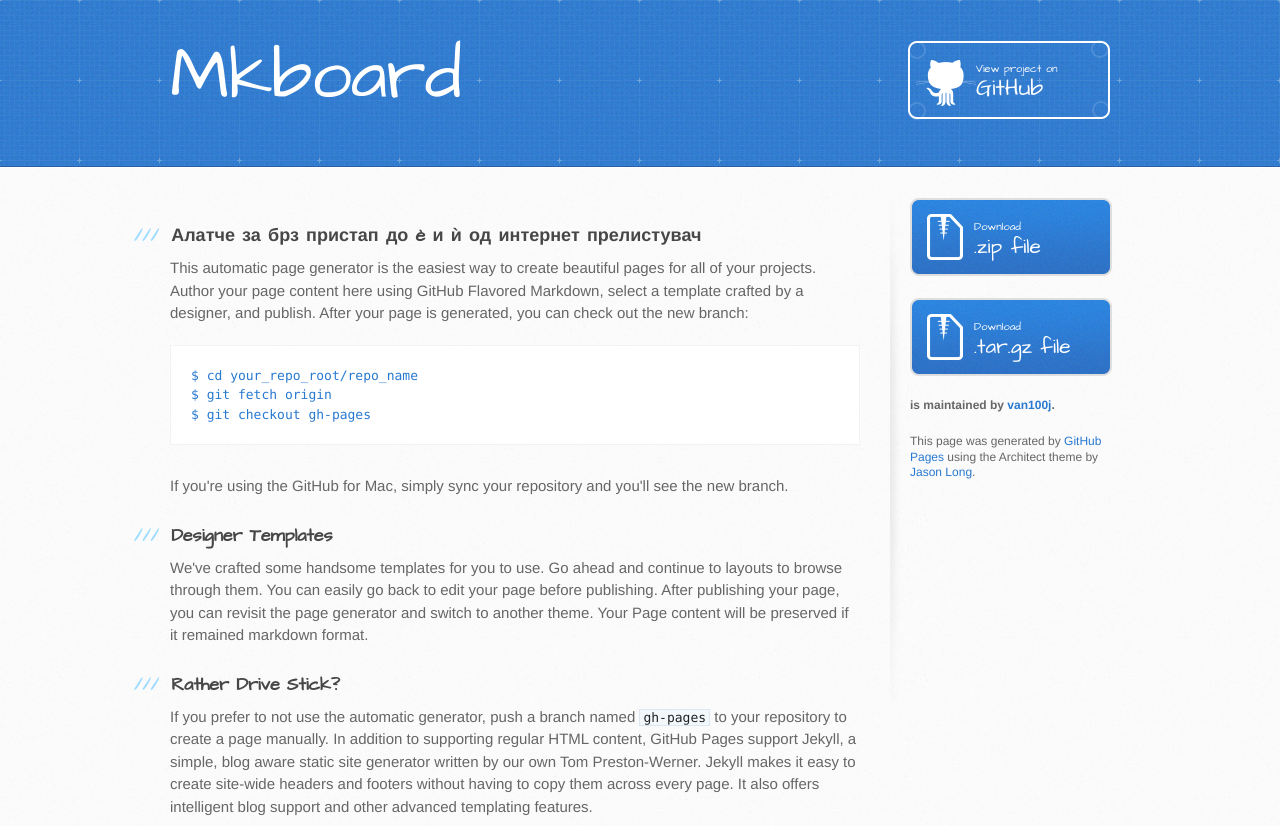
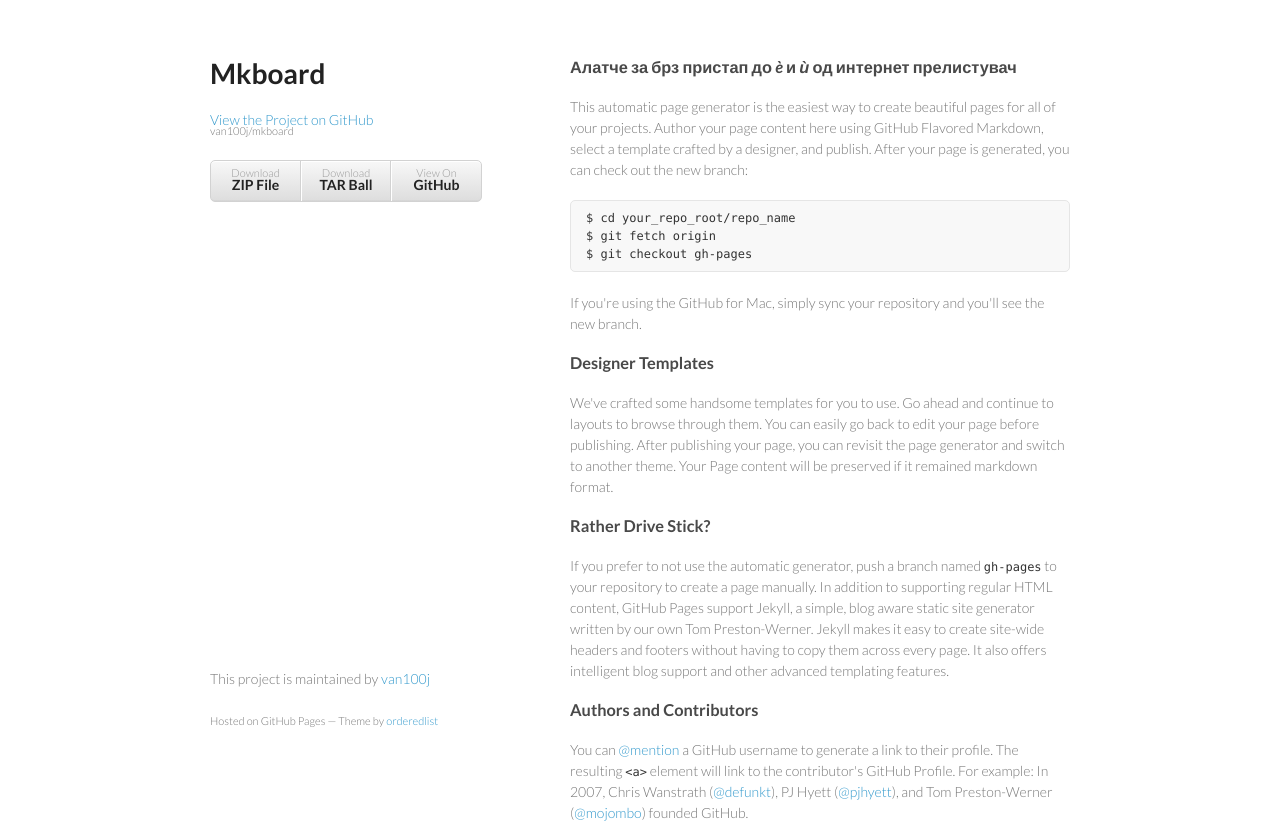
Before and after one commit to van100j/mkboard, a plain HTML site: page index.html in a window 1280 px wide. Shown: the top 826 px of the page. Drawn offline with Linux system fonts and the light colour scheme.

Commit message:
Create gh-pages branch via GitHub

```diff
--- a/index.html
+++ b/index.html
@@ -1,34 +1,34 @@
-<!DOCTYPE html>
+<!doctype html>
 <html>
   <head>
-    <meta charset='utf-8'>
+    <meta charset="utf-8">
     <meta http-equiv="X-UA-Compatible" content="chrome=1">
-    <meta name="viewport" content="width=device-width, initial-scale=1, maximum-scale=1">
-    <link href='https://fonts.googleapis.com/css?family=Architects+Daughter' rel='stylesheet' type='text/css'>
-    <link rel="stylesheet" type="text/css" href="stylesheets/stylesheet.css" media="screen" />
-    <link rel="stylesheet" type="text/css" href="stylesheets/pygment_trac.css" media="screen" />
-    <link rel="stylesheet" type="text/css" href="stylesheets/print.css" media="print" />
+    <title>Mkboard by van100j</title>
 
+    <link rel="stylesheet" href="stylesheets/styles.css">
+    <link rel="stylesheet" href="stylesheets/pygment_trac.css">
+    <meta name="viewport" content="width=device-width, initial-scale=1, user-scalable=no">
     <!--[if lt IE 9]>
     <script src="//html5shiv.googlecode.com/svn/trunk/html5.js"></script>
     <![endif]-->
+  </head>
+  <body>
+    <div class="wrapper">
+      <header>
+        <h1>Mkboard</h1>
+        <p></p>
 
-    <title>Mkboard by van100j</title>
-  </head>
+        <p class="view"><a href="https://github.com/van100j/mkboard">View the Project on GitHub <small>van100j/mkboard</small></a></p>
 
-  <body>
-    <header>
-      <div class="inner">
-        <h1>Mkboard</h1>
-        <h2></h2>
-        <a href="https://github.com/van100j/mkboard" class="button"><small>View project on</small>GitHub</a>
-      </div>
-    </header>
 
-    <div id="content-wrapper">
-      <div class="inner clearfix">
-        <section id="main-content">
-          <h3>
+        <ul>
+          <li><a href="https://github.com/van100j/mkboard/zipball/master">Download <strong>ZIP File</strong></a></li>
+          <li><a href="https://github.com/van100j/mkboard/tarball/master">Download <strong>TAR Ball</strong></a></li>
+          <li><a href="https://github.com/van100j/mkboard">View On <strong>GitHub</strong></a></li>
+        </ul>
+      </header>
+      <section>
+        <h3>
 <a name="%D0%90%D0%BB%D0%B0%D1%82%D1%87%D0%B5-%D0%B7%D0%B0-%D0%B1%D1%80%D0%B7-%D0%BF%D1%80%D0%B8%D1%81%D1%82%D0%B0%D0%BF-%D0%B4%D0%BE-%C3%A8-%D0%B8-%D1%9D-%D0%BE%D0%B4-%D0%B8%D0%BD%D1%82%D0%B5%D1%80%D0%BD%D0%B5%D1%82-%D0%BF%D1%80%D0%B5%D0%BB%D0%B8%D1%81%D1%82%D1%83%D0%B2%D0%B0%D1%87" class="anchor" href="#%D0%90%D0%BB%D0%B0%D1%82%D1%87%D0%B5-%D0%B7%D0%B0-%D0%B1%D1%80%D0%B7-%D0%BF%D1%80%D0%B8%D1%81%D1%82%D0%B0%D0%BF-%D0%B4%D0%BE-%C3%A8-%D0%B8-%D1%9D-%D0%BE%D0%B4-%D0%B8%D0%BD%D1%82%D0%B5%D1%80%D0%BD%D0%B5%D1%82-%D0%BF%D1%80%D0%B5%D0%BB%D0%B8%D1%81%D1%82%D1%83%D0%B2%D0%B0%D1%87"><span class="octicon octicon-link"></span></a>Алатче за брз пристап до <em>è</em> и <em>ѝ</em> од интернет прелистувач</h3>
 
 <p>This automatic page generator is the easiest way to create beautiful pages for all of your projects. Author your page content here using GitHub Flavored Markdown, select a template crafted by a designer, and publish. After your page is generated, you can check out the new branch:</p>
@@ -59,25 +59,13 @@
 <a name="support-or-contact" class="anchor" href="#support-or-contact"><span class="octicon octicon-link"></span></a>Support or Contact</h3>
 
 <p>Having trouble with Pages? Check out the documentation at <a href="http://help.github.com/pages">http://help.github.com/pages</a> or contact <a href="mailto:support@github.com">support@github.com</a> and we’ll help you sort it out.</p>
-        </section>
-
-        <aside id="sidebar">
-          <a href="https://github.com/van100j/mkboard/zipball/master" class="button">
-            <small>Download</small>
-            .zip file
-          </a>
-          <a href="https://github.com/van100j/mkboard/tarball/master" class="button">
-            <small>Download</small>
-            .tar.gz file
-          </a>
-
-          <p class="repo-owner"><a href="https://github.com/van100j/mkboard"></a> is maintained by <a href="https://github.com/van100j">van100j</a>.</p>
-
-          <p>This page was generated by <a href="https://pages.github.com">GitHub Pages</a> using the Architect theme by <a href="https://twitter.com/jasonlong">Jason Long</a>.</p>
-        </aside>
-      </div>
+      </section>
+      <footer>
+        <p>This project is maintained by <a href="https://github.com/van100j">van100j</a></p>
+        <p><small>Hosted on GitHub Pages &mdash; Theme by <a href="https://github.com/orderedlist">orderedlist</a></small></p>
+      </footer>
     </div>
-
+    <script src="javascripts/scale.fix.js"></script>
 
   </body>
 </html>
--- /dev/null
+++ b/javascripts/scale.fix.js
@@ -0,0 +1,17 @@
+var metas = document.getElementsByTagName('meta');
+var i;
+if (navigator.userAgent.match(/iPhone/i)) {
+  for (i=0; i<metas.length; i++) {
+    if (metas[i].name == "viewport") {
+      metas[i].content = "width=device-width, minimum-scale=1.0, maximum-scale=1.0";
+    }
+  }
+  document.addEventListener("gesturestart", gestureStart, false);
+}
+function gestureStart() {
+  for (i=0; i<metas.length; i++) {
+    if (metas[i].name == "viewport") {
+      metas[i].content = "width=device-width, minimum-scale=0.25, maximum-scale=1.6";
+    }
+  }
+}
--- /dev/null
+++ b/stylesheets/styles.css
@@ -0,0 +1,255 @@
+@import url(https://fonts.googleapis.com/css?family=Lato:300italic,700italic,300,700);
+
+body {
+  padding:50px;
+  font:14px/1.5 Lato, "Helvetica Neue", Helvetica, Arial, sans-serif;
+  color:#777;
+  font-weight:300;
+}
+
+h1, h2, h3, h4, h5, h6 {
+  color:#222;
+  margin:0 0 20px;
+}
+
+p, ul, ol, table, pre, dl {
+  margin:0 0 20px;
+}
+
+h1, h2, h3 {
+  line-height:1.1;
+}
+
+h1 {
+  font-size:28px;
+}
+
+h2 {
+  color:#393939;
+}
+
+h3, h4, h5, h6 {
+  color:#494949;
+}
+
+a {
+  color:#39c;
+  font-weight:400;
+  text-decoration:none;
+}
+
+a small {
+  font-size:11px;
+  color:#777;
+  margin-top:-0.6em;
+  display:block;
+}
+
+.wrapper {
+  width:860px;
+  margin:0 auto;
+}
+
+blockquote {
+  border-left:1px solid #e5e5e5;
+  margin:0;
+  padding:0 0 0 20px;
+  font-style:italic;
+}
+
+code, pre {
+  font-family:Monaco, Bitstream Vera Sans Mono, Lucida Console, Terminal;
+  color:#333;
+  font-size:12px;
+}
+
+pre {
+  padding:8px 15px;
+  background: #f8f8f8;
+  border-radius:5px;
+  border:1px solid #e5e5e5;
+  overflow-x: auto;
+}
+
+table {
+  width:100%;
+  border-collapse:collapse;
+}
+
+th, td {
+  text-align:left;
+  padding:5px 10px;
+  border-bottom:1px solid #e5e5e5;
+}
+
+dt {
+  color:#444;
+  font-weight:700;
+}
+
+th {
+  color:#444;
+}
+
+img {
+  max-width:100%;
+}
+
+header {
+  width:270px;
+  float:left;
+  position:fixed;
+}
+
+header ul {
+  list-style:none;
+  height:40px;
+
+  padding:0;
+
+  background: #eee;
+  background: -moz-linear-gradient(top, #f8f8f8 0%, #dddddd 100%);
+  background: -webkit-gradient(linear, left top, left bottom, color-stop(0%,#f8f8f8), color-stop(100%,#dddddd));
+  background: -webkit-linear-gradient(top, #f8f8f8 0%,#dddddd 100%);
+  background: -o-linear-gradient(top, #f8f8f8 0%,#dddddd 100%);
+  background: -ms-linear-gradient(top, #f8f8f8 0%,#dddddd 100%);
+  background: linear-gradient(top, #f8f8f8 0%,#dddddd 100%);
+
+  border-radius:5px;
+  border:1px solid #d2d2d2;
+  box-shadow:inset #fff 0 1px 0, inset rgba(0,0,0,0.03) 0 -1px 0;
+  width:270px;
+}
+
+header li {
+  width:89px;
+  float:left;
+  border-right:1px solid #d2d2d2;
+  height:40px;
+}
+
+header ul a {
+  line-height:1;
+  font-size:11px;
+  color:#999;
+  display:block;
+  text-align:center;
+  padding-top:6px;
+  height:40px;
+}
+
+strong {
+  color:#222;
+  font-weight:700;
+}
+
+header ul li + li {
+  width:88px;
+  border-left:1px solid #fff;
+}
+
+header ul li + li + li {
+  border-right:none;
+  width:89px;
+}
+
+header ul a strong {
+  font-size:14px;
+  display:block;
+  color:#222;
+}
+
+section {
+  width:500px;
+  float:right;
+  padding-bottom:50px;
+}
+
+small {
+  font-size:11px;
+}
+
+hr {
+  border:0;
+  background:#e5e5e5;
+  height:1px;
+  margin:0 0 20px;
+}
+
+footer {
+  width:270px;
+  float:left;
+  position:fixed;
+  bottom:50px;
+}
+
+@media print, screen and (max-width: 960px) {
+
+  div.wrapper {
+    width:auto;
+    margin:0;
+  }
+
+  header, section, footer {
+    float:none;
+    position:static;
+    width:auto;
+  }
+
+  header {
+    padding-right:320px;
+  }
+
+  section {
+    border:1px solid #e5e5e5;
+    border-width:1px 0;
+    padding:20px 0;
+    margin:0 0 20px;
+  }
+
+  header a small {
+    display:inline;
+  }
+
+  header ul {
+    position:absolute;
+    right:50px;
+    top:52px;
+  }
+}
+
+@media print, screen and (max-width: 720px) {
+  body {
+    word-wrap:break-word;
+  }
+
+  header {
+    padding:0;
+  }
+
+  header ul, header p.view {
+    position:static;
+  }
+
+  pre, code {
+    word-wrap:normal;
+  }
+}
+
+@media print, screen and (max-width: 480px) {
+  body {
+    padding:15px;
+  }
+
+  header ul {
+    display:none;
+  }
+}
+
+@media print {
+  body {
+    padding:0.4in;
+    font-size:12pt;
+    color:#444;
+  }
+}
```
